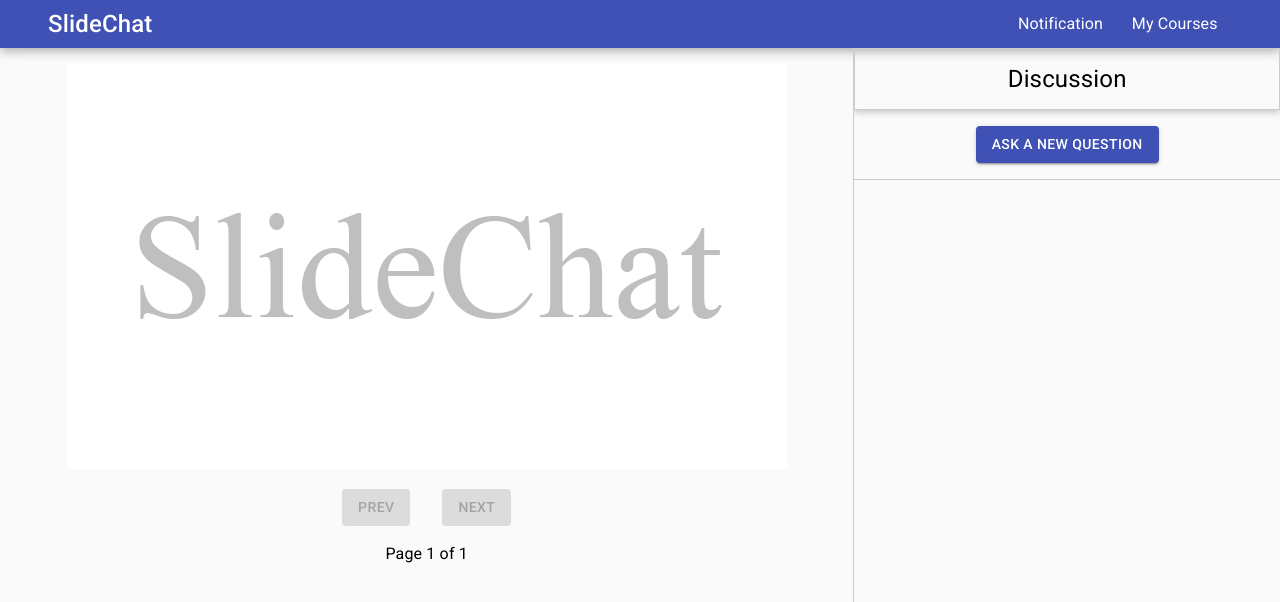
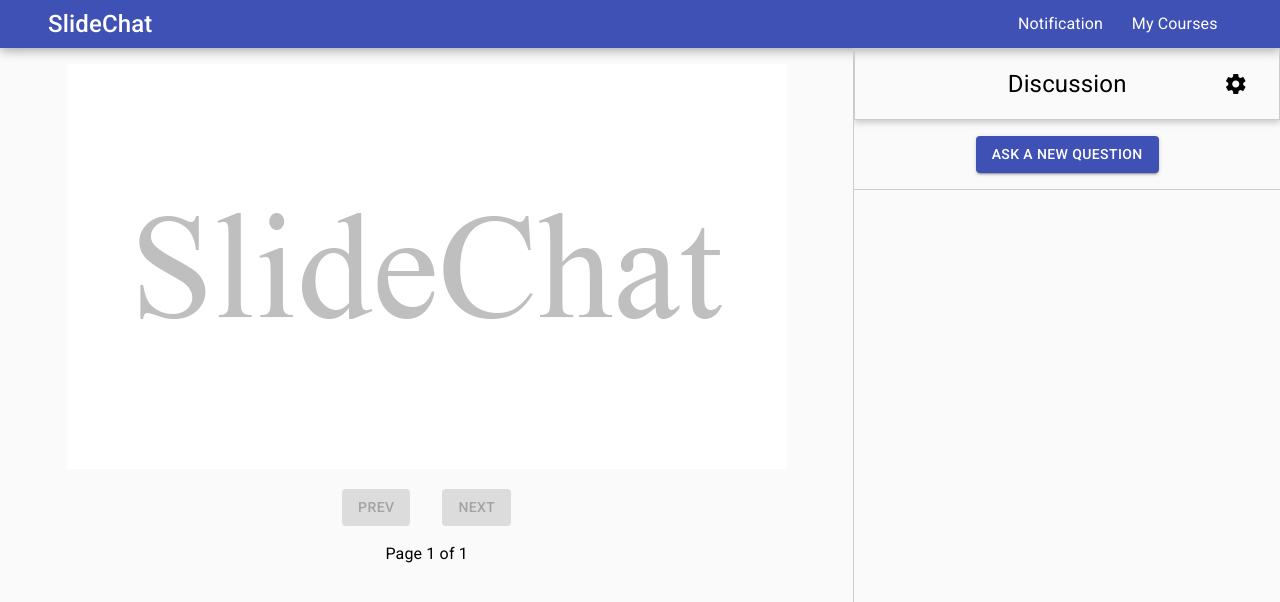
Before and after one commit to larryyueli/slidechat, a React (Create React App) app in the folder v2/client/: page / in a window 1280 px wide. Shown: the top 602 px of the page. Built offline with nearby package versions, Linux system fonts and the light colour scheme; no server answers; what markdown-it-mathjax would draw is missing.

Commit message:
add managing at chat area

```diff
--- a/v2/client/package.json
+++ b/v2/client/package.json
@@ -16,7 +16,7 @@
   },
   "homepage": "/slidechat/",
   "scripts": {
-    "start": "PORT=10001 react-scripts start",
+    "start": "PORT=10002 react-scripts start",
     "build": "react-scripts build",
     "test": "react-scripts test",
     "eject": "react-scripts eject"
--- a/v2/client/src/ChatArea.js
+++ b/v2/client/src/ChatArea.js
@@ -8,7 +8,7 @@ import { baseURL } from './config';
 import { formatTime, formatNames } from './util';
 import './ChatArea.scss';
 
-const md = markdownIt({breaks: true});
+const md = markdownIt({ breaks: true });
 md.use(markdownItMathJax());
 
 /**
@@ -22,12 +22,24 @@ class ChatArea extends React.Component {
 			loading: false,		// to-do: add loading state whenever loading
 			chatDetails: [],	// content of the chat
 			qid: -1,			// the expanded question's ID
+			managing: false,
+			uid: "yaochen8"
 		};
 
 		this.createNewChat = this.createNewChat.bind(this);
 		this.sendNewQuestion = this.sendNewQuestion.bind(this);
 		this.sendNewChat = this.sendNewChat.bind(this);
 		this.likeChat = this.likeChat.bind(this);
+		this.changeManageStatus = this.changeManageStatus.bind(this);
+	}
+
+	changeManageStatus() {
+		this.setState(pre => {
+			return {
+				addInstructorRes: null,
+				managing: !pre.managing
+			}
+		});
 	}
 
 	componentDidUpdate() {
@@ -103,7 +115,38 @@ class ChatArea extends React.Component {
 
 	// onClick handler for back button to go back to the chat list
 	backToList() {
+		this.props.fetchChatList(this.props.slideID, this.props.pageNum);
 		this.setState({ state: "list" });
+	}
+
+	deleteQuestion(qid) {
+		let title = this.props.chats[qid].title;
+		let sid = this.props.slideID;
+		let pageNum = this.props.pageNum;
+		if (!window.confirm(`Are you sure to delete "${title}"?`)) return;
+
+		axios.delete(`${baseURL}/api/question?sid=${sid}&qid=${qid}&pageNum=${pageNum}`, {
+			data: { user: this.state.uid }
+		}).then(res => {
+			this.props.fetchChatList(this.props.slideID, this.props.pageNum);
+		}).catch(err => {
+			console.error(err);
+		});
+	}
+
+	deleteChat(cid) {
+		let qid = this.state.qid;
+		let sid = this.props.slideID;
+		let pageNum = this.props.pageNum;
+		if (!window.confirm(`Are you sure to delete this chat?`)) return;
+
+		axios.delete(`${baseURL}/api/chat?sid=${sid}&qid=${qid}&pageNum=${pageNum}&cid=${cid}`, {
+			data: { user: this.state.uid }
+		}).then(res => {
+			this.fetchChatDetails(this.state.qid);
+		}).catch(err => {
+			console.error(err);
+		});
 	}
 
 	render() {
@@ -127,7 +170,15 @@ class ChatArea extends React.Component {
 					}
 					chats.push(
 						<div className="chat" key={i} onClick={e => this.fetchChatDetails(i)}>
-							<div className="title">{this.props.chats[i].title}</div>
+							<div className="title">{this.props.chats[i].title}
+								{this.state.managing
+									? <Button
+										className="slide-delete-btn"
+										variant="outlined"
+										color="secondary"
+										onClick={e => this.deleteQuestion(i)}>Delete</Button>
+									: null}
+							</div>
 							<div className="info">
 								<div className="author">{this.props.chats[i].user}</div>
 								<div className="time">{formatTime(this.props.chats[i].time)}</div>
@@ -190,6 +241,13 @@ class ChatArea extends React.Component {
 								<div className={message.likes.length ? 'liked' : 'nobody-liked'}>
 									<span>{message.likes.length ? message.likes.length : ''}</span>
 									<span className="material-icons" onClick={e => this.likeChat(i)}>favorite</span>
+									{this.state.managing
+										? <Button
+											className="slide-delete-btn"
+											variant="outlined"
+											color="secondary"
+											onClick={e => this.deleteChat(i)}>Delete</Button>
+										: null}
 								</div>
 							</div>
 							<div className="body" dangerouslySetInnerHTML={{ __html: md.render(message.body) }}></div>
@@ -226,15 +284,23 @@ class ChatArea extends React.Component {
 					<span className="material-icons">arrow_back_ios</span>
 				</div>
 			);
-		} else backButton = <div>&nbsp;</div>;
+		} else backButton = <div className="placeholder">&nbsp;</div>;
 
 
 		return (
 			<div className='chat-area'>
 				<div className="chat-area-title">
 					{backButton}
-					<div className="title">{title}</div>
-					<div>&nbsp;</div>
+					<div className="title">
+						{title}
+
+					</div>
+					<div>
+						<span className={`manage ${this.state.managing ? "managing" : ""}`}
+							onClick={this.changeManageStatus}>
+							<span className='material-icons icon'>settings</span>
+						</span>
+					</div>
 				</div>
 				{content}
 			</div>
--- a/v2/client/src/ChatArea.scss
+++ b/v2/client/src/ChatArea.scss
@@ -17,6 +17,9 @@
 		.title {
 			margin: 0 0.7rem;
 			@include ellipsis();
+			display: flex;
+			justify-content: space-between;
+			align-items: center;
 		}
 
 		.back-button {
@@ -28,6 +31,41 @@
 				color: #aaaaaa;
 			}
 		}
+
+		.placeholder {
+			width: 2.4rem;
+		}
+
+		.manage {
+				@include clickable();
+				@include flexCenter();
+				float: right;
+				height: 2.4rem;
+				width: 2.4rem;
+				// background-color: $primary;
+				color: black;
+				border-radius: 0.4rem;
+				// box-shadow: 1px 1px 4px #aaaaaa;
+
+				.icon {
+					font-size: 1.5rem;
+					transition: transform 0.3s;
+				}
+
+				&:hover{
+					background-color: #e9e9e9;
+				}
+			}
+
+			.managing {
+				// background-color: $secondary;
+				background-color: #e9e9e9;
+				box-shadow: inset 1px 1px 4px #aaaaaa;
+				// color: $secondary;
+				.icon {
+					transform: rotate(120deg);
+				}
+			}
 	}
 
 	.new-chat-btn-row {
--- a/v2/client/src/config.js
+++ b/v2/client/src/config.js
@@ -2,9 +2,9 @@ let baseURL;
 if (process.env.NODE_ENV === 'production') {
     baseURL = "/slidechat";
 } else {
-    baseURL = "http://mcsapps.utm.utoronto.ca:10000/slidechat";
+    baseURL = "http://mcsapps.utm.utoronto.ca:10003/slidechat";
 }
 
-const fullURL = "http://mcsapps.utm.utoronto.ca:10001/slidechat";
+const fullURL = "http://mcsapps.utm.utoronto.ca:10002/slidechat";
 
 export { baseURL, fullURL }
```
Also changed, not shown: 1 other file (tests, documents, lock files or other folders).
